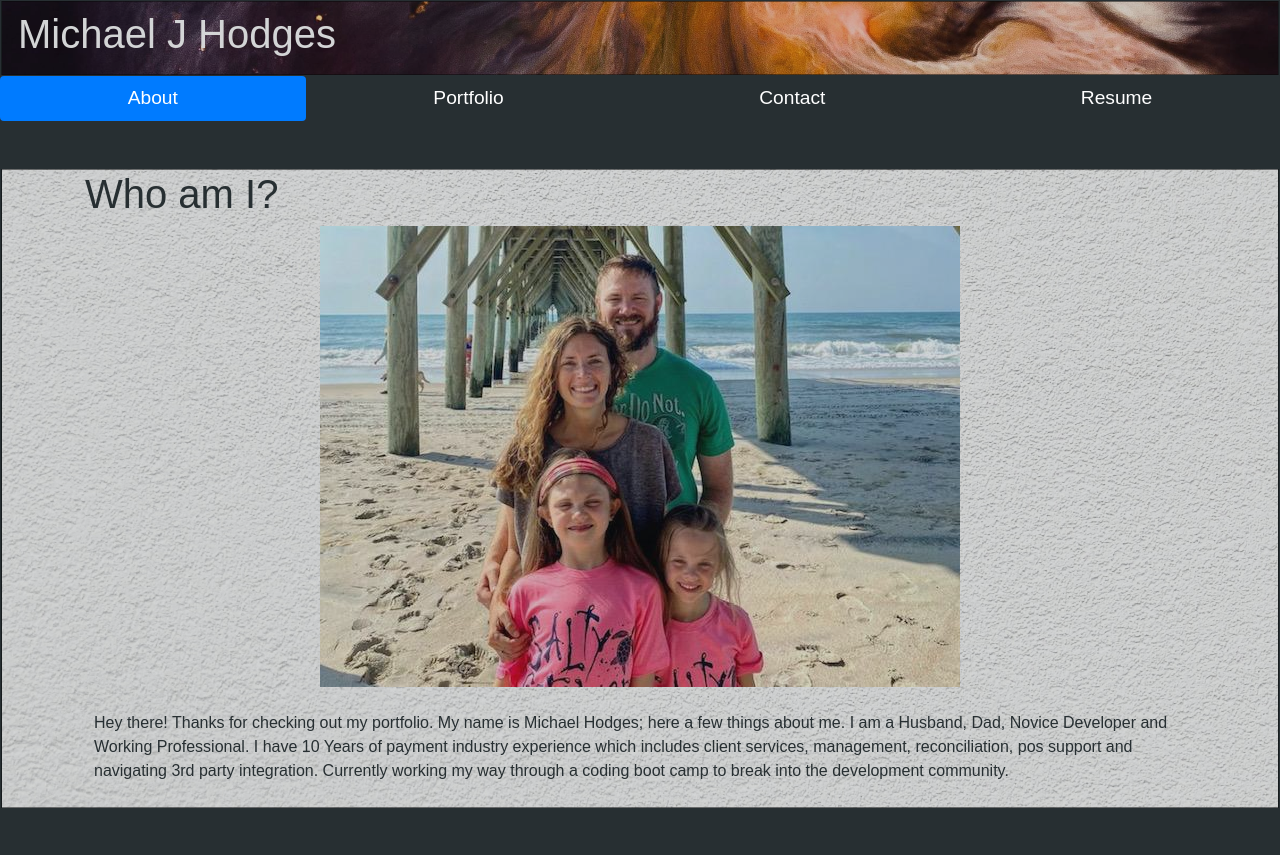
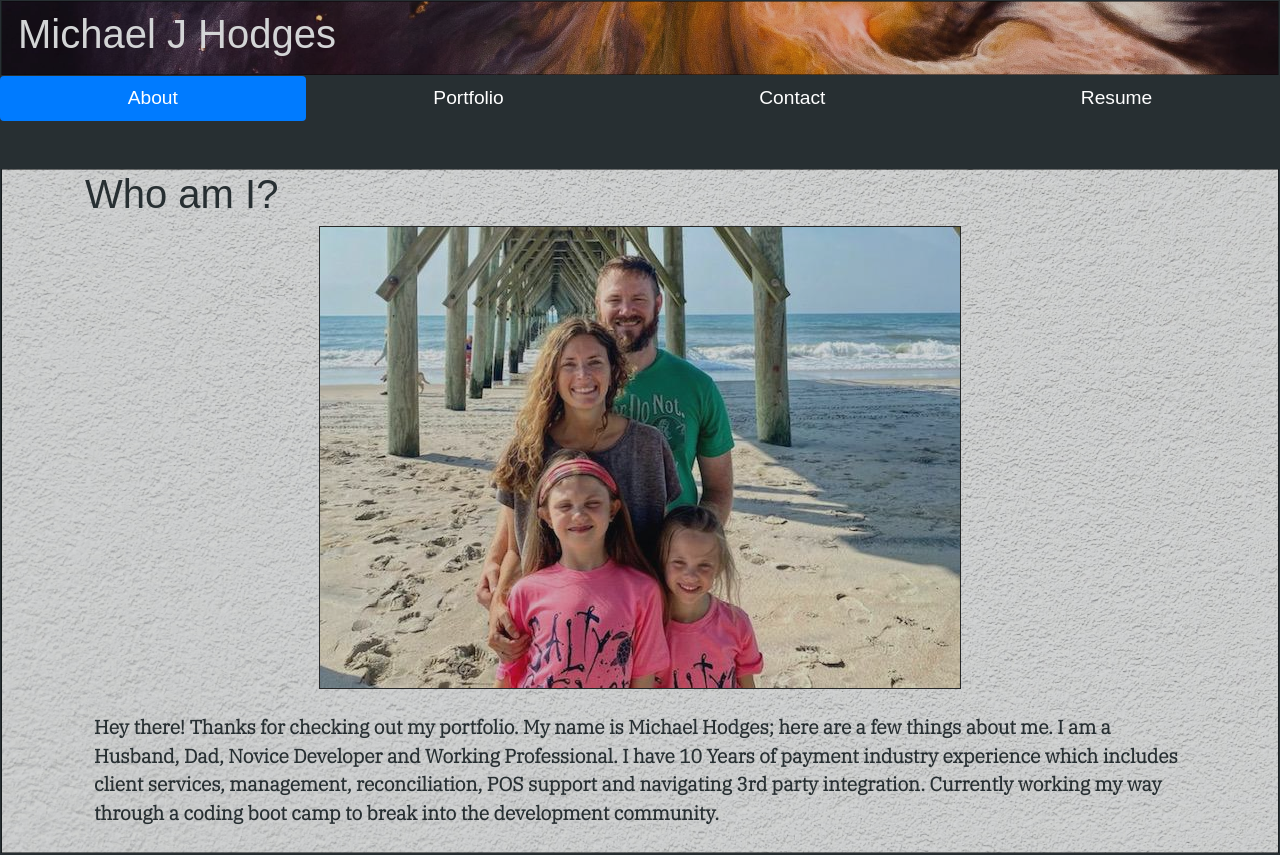
Before and after one commit to mjh1985codeman/mh-react-portfolio, a React (Create React App) app: page / in a window 1280 px wide. Shown: the top 855 px of the page. Built offline with nearby package versions, Linux system fonts and the light colour scheme; a web font is replaced by a local one.

Commit message:
fixed a typo and added a thin border to about image

```diff
--- a/src/components/pages/About.js
+++ b/src/components/pages/About.js
@@ -14,12 +14,12 @@ function About() {
               alt="Michael Hodges with his family at the beach"
             />
           </a>
-          <p className="m-4">
+          <p className="m-4 about-txt">
             Hey there! Thanks for checking out my portfolio. My name is Michael
-            Hodges; here a few things about me. I am a Husband, Dad, Novice
+            Hodges; here are a few things about me. I am a Husband, Dad, Novice
             Developer and Working Professional. I have 10 Years of payment
             industry experience which includes client services, management,
-            reconciliation, pos support and navigating 3rd party integration.
+            reconciliation, POS support and navigating 3rd party integration.
             Currently working my way through a coding boot camp to break into
             the development community.
           </p>
--- a/src/index.css
+++ b/src/index.css
@@ -68,6 +68,12 @@ body {
   max-width: auto;
 }
 
+.about-txt {
+  font-family: 'IBM Plex Serif', serif;
+  font-size: larger;
+  font-weight: bold;
+}
+
 /*My Work Section Styling */
 
 .work {
@@ -82,6 +88,11 @@ body {
 }
 
 /* Image Behavior */
+img {
+  border-style: solid;
+  border-width: 1px;
+  border-color: rgba(3, 3, 3, 0.849);
+}
 
 img:hover{
   opacity: 0.7;
```
